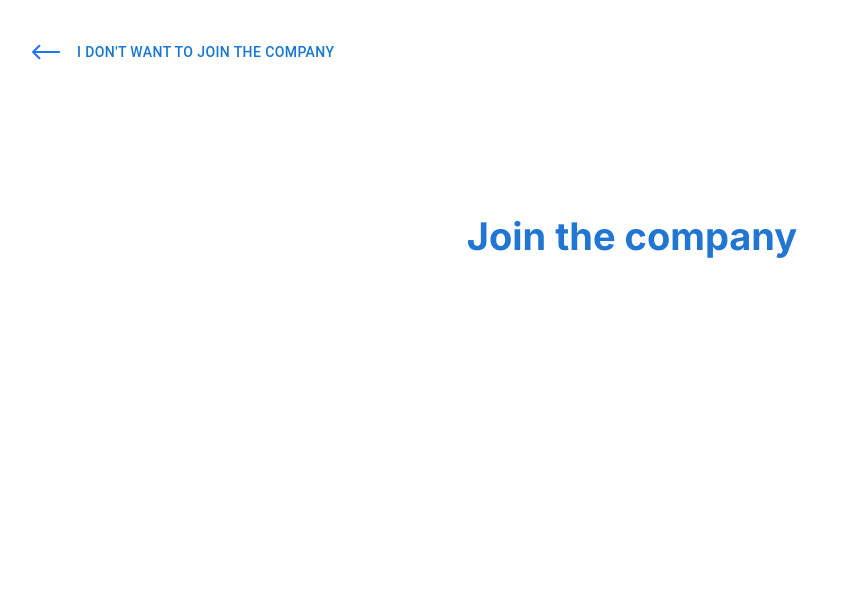
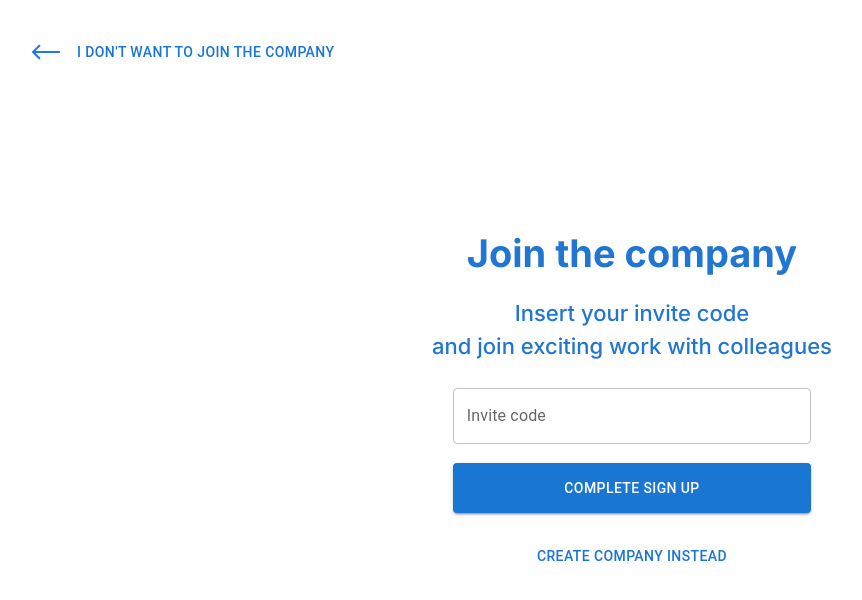
Before and after one commit to RoastedPikachu/Agora_Project, a Next.js app: page /joinTheCompany in a window 1280 px wide. Shown: the top 600 px of the page, without its empty margins (8-870 px from the left). Built offline with nearby package versions, Linux system fonts and the light colour scheme.

Commit message:
Закончил реализацию верстки страницы входа в компанию

```diff
--- a/src/app/joinTheCompany/page.tsx
+++ b/src/app/joinTheCompany/page.tsx
@@ -1,14 +1,27 @@
 import React from 'react';
 import GoBackButton from "@/shared/GoBackButton";
+import TextField from "@mui/material/TextField";
+import Button from "@mui/material/Button";
+import Link from "next/link";
 
 const Page = () => {
     return (
-        <main className="relative flex justify-center items-center w-full h-[100vh]">
+        <main className="relative flex flex-col justify-center items-center w-full h-[100vh]">
             <GoBackButton designation={"/signUp"} buttonText={"I don't want to join the company"}/>
 
-            <form className="grid justify-items-center grid-rows-5 gap-y-[25px] w-[40%] max-w-[750px] h-auto">
+            <form className="grid justify-items-center grid-rows-[4] gap-y-[25px] w-[40%] max-w-[750px] h-auto">
                 <h2 className="text-[#2076d2] text-[2.375rem] mmedium:text-[2.25rem] msmall:text-[2.125rem] text-center font-bold">Join the company</h2>
+
+                <p className="mt-[-10px] text-[#2076d2] text-[1.375rem] mmedium:text-[1.125rem] msmall:text-[1rem] text-center font-medium">Insert your invite code <br/> and join exciting work with colleagues</p>
+
+                <TextField type="text" label="Invite code" className="authInputMUIField"/>
+
+                <Button variant="contained" className="credentialsAuthMUIButton mt-[10px]">Complete sign up</Button>
             </form>
+
+            <Link href="/createCompany" className="mt-[25px]">
+                <Button variant="text">Create company instead</Button>
+            </Link>
         </main>
     );
 };
```
